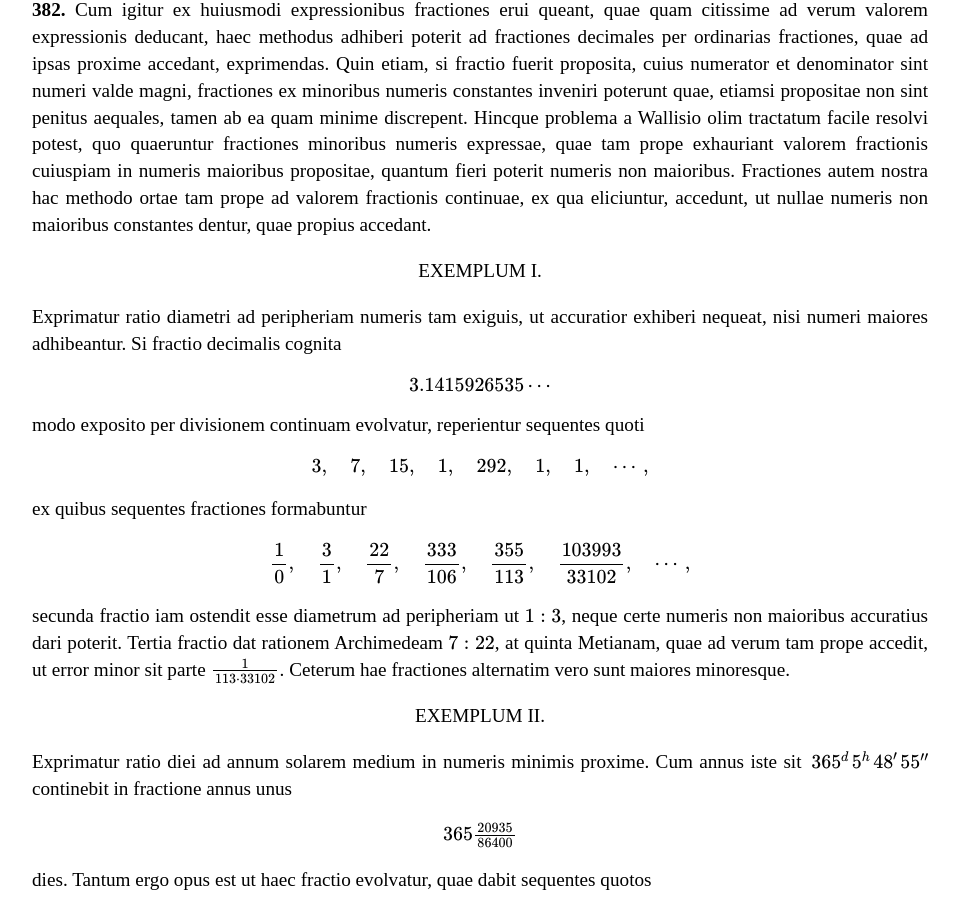
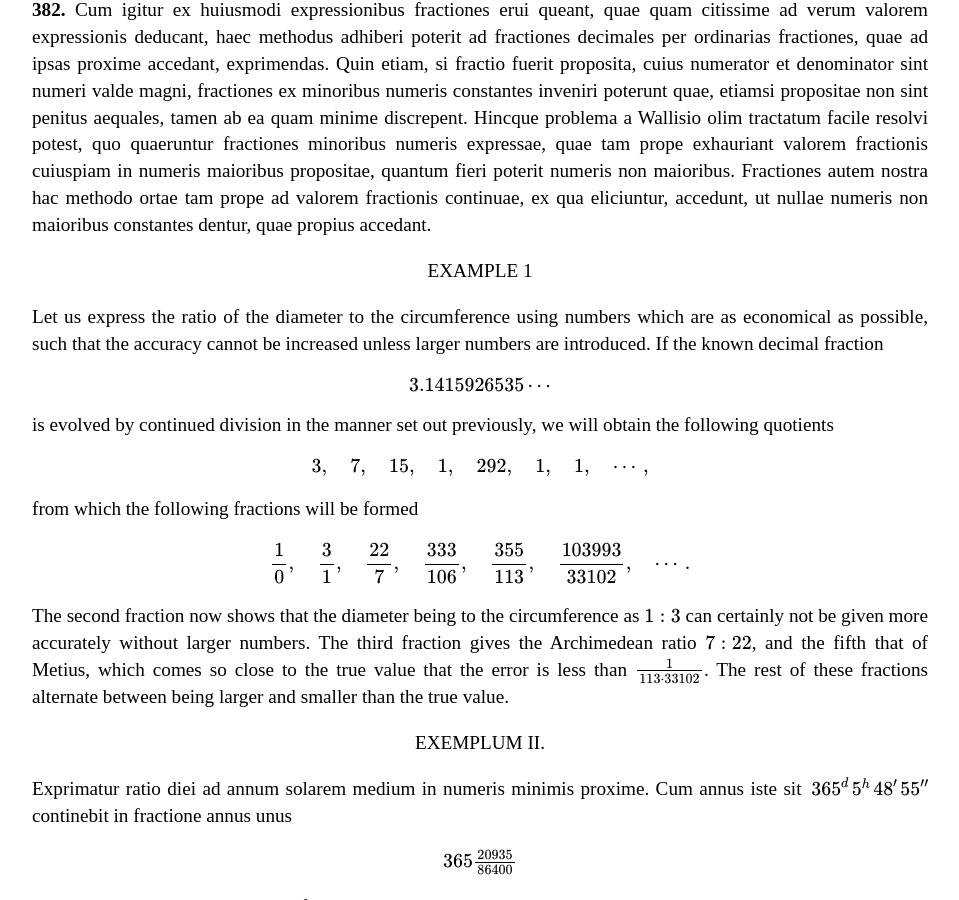
Before and after one commit to ttdoucet/ttdoucet.github.io, a Jekyll site: the page built from euler/e101-en.html, in a window 1280 px wide and 900 px high, scrolled down 25320 px. Shown: the whole window, without its empty margins (160-1119 px from the left). Built offline with Jekyll 4.4.1, drawn with Linux system fonts in a browser that asks for light colours; formulas are drawn with MathJax 3.

Commit message:
Translated Example 1 of p.381 from e101.

```diff
--- a/euler/e101-en.html
+++ b/euler/e101-en.html
@@ -1401,35 +1401,40 @@ valorem fractionis continuae, ex qua eliciuntur, accedunt, ut nullae numeris
 non maioribus constantes dentur, quae propius accedant.
 
 <p style="text-align:center">
-EXEMPLUM I.
-</p>
+EXAMPLE 1
+</p><p>
 
-<p>
-Exprimatur ratio diametri ad peripheriam numeris tam exiguis, ut accuratior
-exhiberi nequeat, nisi numeri maiores adhibeantur.
-Si fractio decimalis cognita
+Let us express the ratio of the diameter to the circumference using
+numbers which are as economical as possible, such that the accuracy
+cannot be increased unless larger numbers are introduced.
+If the known decimal fraction
 
 \begin{equation}
 3.1415926535\cdots
 \end{equation}
 
-modo exposito per divisionem continuam evolvatur, reperientur sequentes quoti
+is evolved by continued division in the manner set out previously,
+we will obtain the following quotients
 
 \begin{equation}
 3,\quad   7,\quad  15,\quad  1,\quad  292,\quad 1,\quad  1,\quad \cdots \,,
 \end{equation}
 
-ex quibus sequentes fractiones formabuntur
+from which the following fractions will be formed
 
 \begin{equation}
-{1\over 0},\quad {3\over 1},\quad {22\over 7},\quad  {333\over 106},\quad {355\over 113},\quad {103993\over 33102},\quad \cdots \,,
+{1\over 0},\quad {3\over 1},\quad {22\over 7},\quad  {333\over 106},\quad {355\over 113},\quad {103993\over 33102},\quad \cdots \,.
 \end{equation}
 
-secunda fractio iam ostendit esse diametrum ad peripheriam ut \(1:3\), neque
-certe numeris non maioribus accuratius dari poterit. Tertia fractio dat
-rationem Archimedeam  \(7:22\), at quinta Metianam, quae ad verum tam
-prope accedit, ut error minor sit parte \({1\over 113\cdot 33102}\).
-Ceterum hae fractiones alternatim vero sunt maiores minoresque.
+The second fraction now shows that the diameter being to the
+circumference as \(1:3\) can certainly not be given more accurately
+without larger numbers.
+The third fraction gives the Archimedean ratio \(7:22\),
+and the fifth that of Metius, which
+comes so close to the true value that
+the error is less than \({1\over 113\cdot 33102}\).
+The rest of these fractions alternate between being
+larger and smaller than the true value.
 
 <p style="text-align:center">
 EXEMPLUM II.
```
